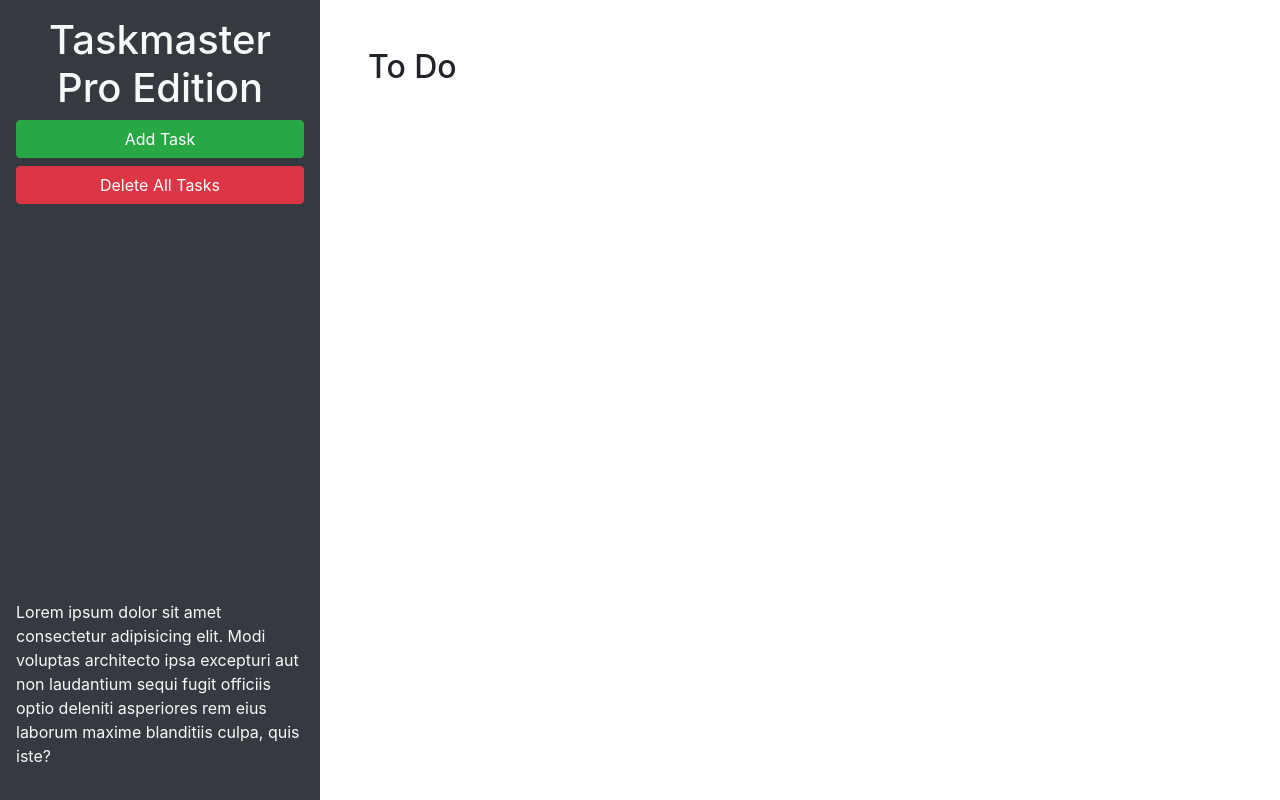
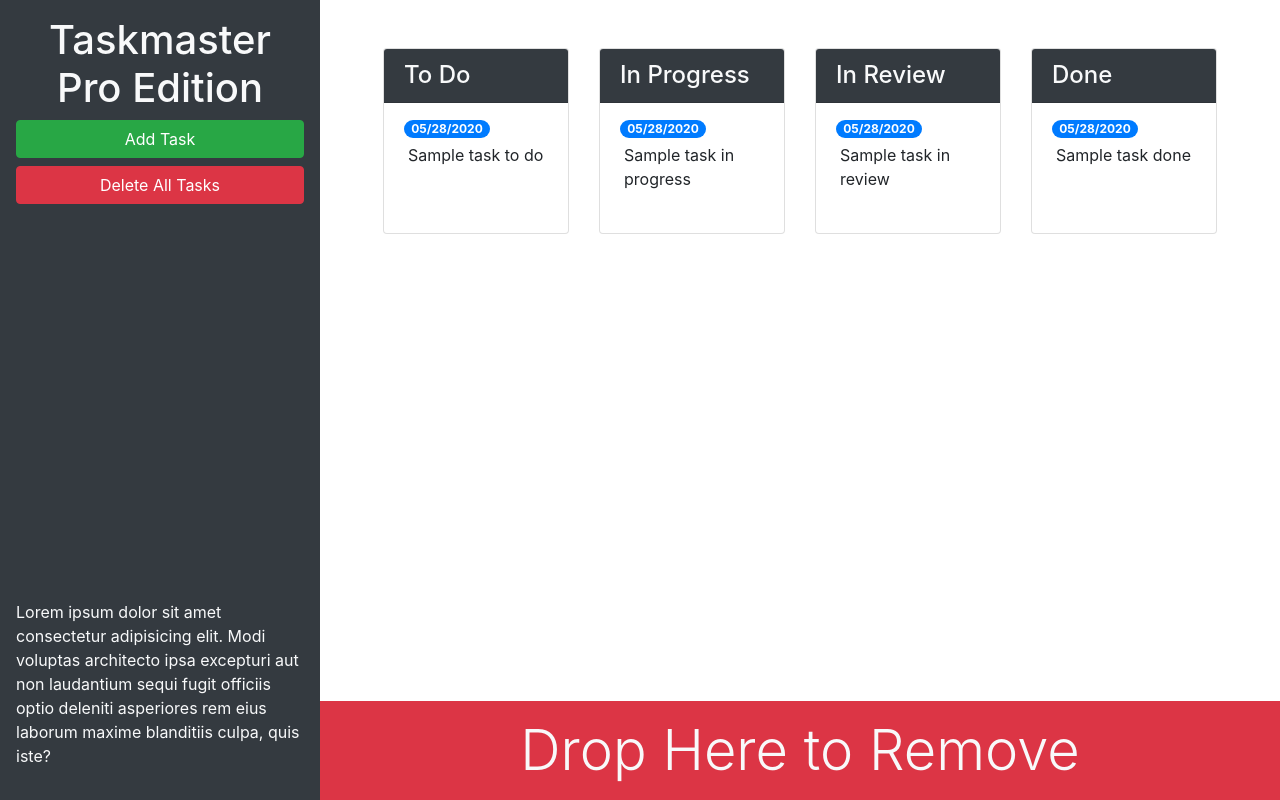
Before and after one commit to geo-a-mac/TMP, a plain HTML site: page index.html in a window 1280 px wide. Drawn offline with nearby package versions, Linux system fonts and the light colour scheme.

Commit message:
bootstrap

```diff
--- a/index.html
+++ b/index.html
@@ -13,20 +13,83 @@
 <body>
 
   <div class="row min-vh-100 no-gutters">
-    <header class="col-12 col-lg-3 bg-dark text-light d-flex flex-column p-4 p-lg-3">
+    <header class="col-12 col-lg-3 bg-dark text-light sticky-top d-flex flex-column p-4 p-lg-3">
       <h1 class="text-center">Taskmaster Pro Edition</h1>
       <button id="create-task" class="btn btn-block btn-success" data-toggle="modal" data-target="#task-form-modal">Add
         Task</button>
       <button id="remove-tasks" class="btn btn-block btn-danger">Delete All Tasks</button>
-      <p class="mt-auto">Lorem ipsum dolor sit amet consectetur adipisicing elit. Modi voluptas architecto ipsa
+      <p class="mt-auto d-none d-lg-block">Lorem ipsum dolor sit amet consectetur adipisicing elit. Modi voluptas architecto ipsa
         excepturi aut non
         laudantium sequi fugit officiis optio deleniti asperiores rem eius laborum maxime blanditiis culpa, quis iste?
       </p>
     </header>
-    <main class="col-12 col-lg-9">
-      <div class="m-5">
-        <h2>To Do</h2>
-        <ul id="list-toDo" class="list-group"> </ul>
+    <main class="col-12 col-lg-9 d-flex flex-column">
+      <div class="m-5 row justify-content-around">
+        <!-- to do start -->
+        <div class="col-12 col-md-6 col-xl-3 mb-3">
+          <div class="card">
+            <h4 class="card-header bg-dark text-light">
+              To Do
+            </h4>
+            <ul id="list-toDo" class="list-group list-group-flush">
+              <li class="list-group-item">
+                <span class="badge badge-primary badge-pill">05/28/2020</span>
+                <p class="m-1">Sample task to do</p>
+              </li>
+            </ul>
+          </div>
+        </div>
+        <!-- to do end -->
+        <!-- in progress start -->
+        <div class="col-12 col-md-6 col-xl-3 mb-3">
+          <div class="card">
+            <h4 class="card-header bg-dark text-light">
+              In Progress
+            </h4>
+            <ul id="list-inProgress" class="list-group list-group-flush">
+              <li class="list-group-item">
+                <span class="badge badge-primary badge-pill">05/28/2020</span>
+                <p class="m-1">Sample task in progress</p>
+              </li>
+            </ul>
+          </div>
+        </div>
+        <!-- in progress end-->
+        <!-- in review start -->
+        <div class="col-12 col-md-6 col-xl-3 mb-3">
+          <div class="card">
+            <h4 class="card-header bg-dark text-light">
+              In Review
+            </h4>
+            <ul id="list-inReview" class="list-group list-group-flush">
+              <li class="list-group-item">
+                <span class="badge badge-primary badge-pill">05/28/2020</span>
+                <p class="m-1">Sample task in review</p>
+              </li>
+            </ul>
+          </div>
+        </div>
+        <!-- in review end -->
+        <!-- done start -->
+        <div class="col-12 col-md-6 col-xl-3 mb-3">
+          <div class="card">
+            <h4 class="card-header bg-dark text-light">
+              Done
+            </h4>
+            <ul id="list-done" class="list-group list-group-flush">
+              <li class="list-group-item">
+                <span class="badge badge-primary badge-pill">05/28/2020</span>
+                <p class="m-1">Sample task done</p>
+              </li>
+            </ul>
+          </div>
+        </div>
+        <!-- done end -->
+      </div>
+      <div class="mt-auto" id="trash">
+        <div class="w100 bg-danger p-3 text-center text-light display-4">
+          Drop Here to Remove
+        </div>
       </div>
     </main>
   </div>
@@ -46,7 +109,7 @@
           <form>
             <div class="form-group">
               <label for="modalTaskDescription">Task description</label>
-              <textarea id="modalTaskDescription" rows="3"></textarea>
+              <textarea id="modalTaskDescription" rows="3" class="form-control"></textarea>
             </div>
             <div class="form-group">
               <label for="modalDueDate">Due date</label>
```
